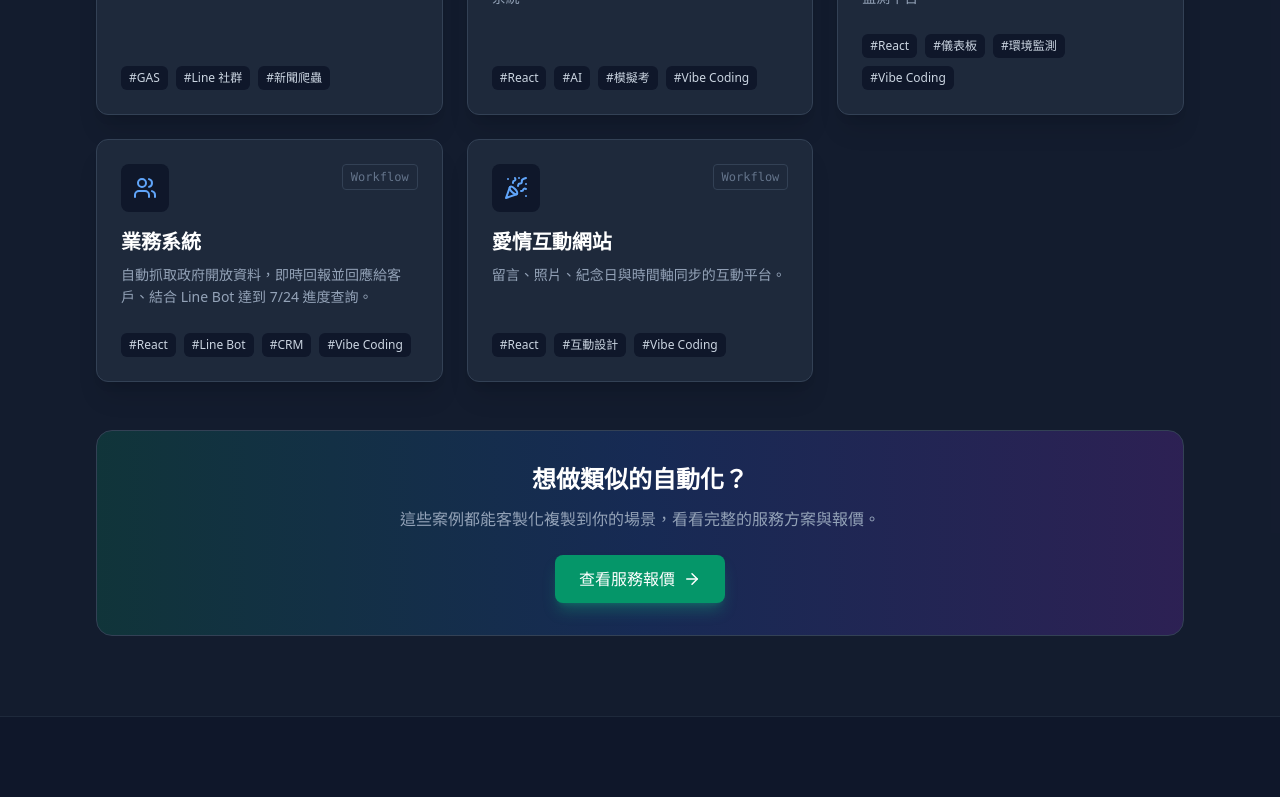
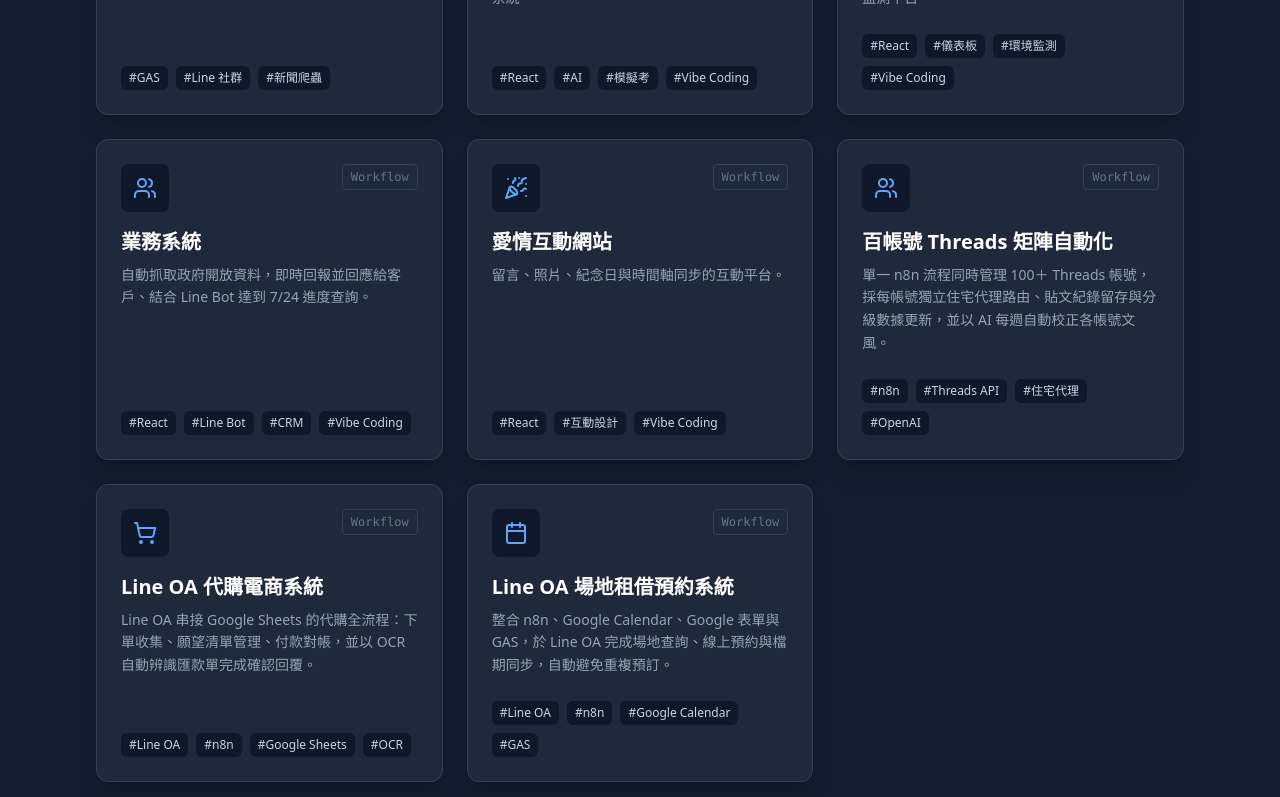
Before and after one commit to nickleo051216/nick-n8n, a React (Vite) app: page / in a window 1280 px wide. Shown: the part 6580-7377 px from the top of the page. Built offline with nearby package versions, Linux system fonts and the light colour scheme.

Commit message:
feat: 新增 3 個 2026 案例卡片（百帳號 Threads 自動化、Line OA 代購系統、場地租借預約）

```diff
--- a/src/data/projects.js
+++ b/src/data/projects.js
@@ -244,15 +244,41 @@
         description: "留言、照片、紀念日與時間軸同步的互動平台。",
         tags: ["React", "互動設計", "Vibe Coding"],
         icon: PartyPopper
+    },
+
+    // ▌最近案件（2026 新增）
+    {
+        id: 27,
+        title: "百帳號 Threads 矩陣自動化",
+        category: "social",
+        description: "單一 n8n 流程同時管理 100＋ Threads 帳號，採每帳號獨立住宅代理路由、貼文紀錄留存與分級數據更新，並以 AI 每週自動校正各帳號文風。",
+        tags: ["n8n", "Threads API", "住宅代理", "OpenAI"],
+        icon: Users
+    },
+    {
+        id: 28,
+        title: "Line OA 代購電商系統",
+        category: "business",
+        description: "Line OA 串接 Google Sheets 的代購全流程：下單收集、願望清單管理、付款對帳，並以 OCR 自動辨識匯款單完成確認回覆。",
+        tags: ["Line OA", "n8n", "Google Sheets", "OCR"],
+        icon: ShoppingCart
+    },
+    {
+        id: 29,
+        title: "Line OA 場地租借預約系統",
+        category: "business",
+        description: "整合 n8n、Google Calendar、Google 表單與 GAS，於 Line OA 完成場地查詢、線上預約與檔期同步，自動避免重複預訂。",
+        tags: ["Line OA", "n8n", "Google Calendar", "GAS"],
+        icon: Calendar
     }
 ];
 
 // 專案分類
 export const categories = [
-    { id: 'all', name: '全部', count: 26 },
+    { id: 'all', name: '全部', count: 29 },
     { id: 'chatbot', name: '智能助理', count: 4 },
-    { id: 'social', name: '社群自動化', count: 4 },
-    { id: 'business', name: '企業流程', count: 6 },
+    { id: 'social', name: '社群自動化', count: 5 },
+    { id: 'business', name: '企業流程', count: 7 },
     { id: 'data', name: '資料處理', count: 4 },
     { id: 'learning', name: '學習通知', count: 4 },
     { id: 'crawler', name: '爬蟲', count: 1 },
```
